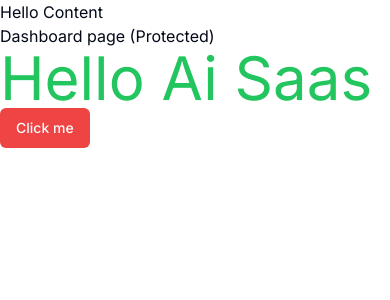
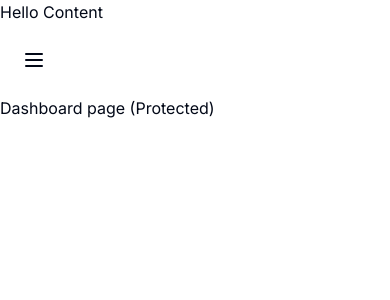
Before and after one commit to nglaizette/my-ai-saas-app, a Next.js app: page /dashboard in a window 390 px wide. Shown: the top 300 px of the page. Built offline with nearby package versions, Linux system fonts and the light colour scheme.

Commit message:
Création Navbar + Ménage

```diff
--- a/app/(dashboard)/(routes)/dashboard/page.tsx
+++ b/app/(dashboard)/(routes)/dashboard/page.tsx
@@ -1,15 +1,7 @@
-import { Button } from "@/components/ui/button";
-import { UserButton } from "@clerk/nextjs";
-
 export default function DashboardPage() {
   return (
     <div>
       <p>Dashboard page (Protected)</p>
-      <p className="text-6xl text-green-500">Hello Ai Saas</p>
-      <Button variant="destructive">Click me</Button>
-      <div>
-        <UserButton afterSignOutUrl="/"/>
-      </div>
     </div>
     );
 }
--- a/app/(dashboard)/layout.tsx
+++ b/app/(dashboard)/layout.tsx
@@ -1,3 +1,5 @@
+import Navbar from "@/components/navbar";
+
 const DashboardLayout = ({
 	children
 }: {
@@ -12,6 +14,7 @@ const DashboardLayout = ({
 			</div>
 			<main className="md:pl-72">
 				Hello Content
+				<Navbar />
 				{children}
 			</main>
 		</div>
--- /dev/null
+++ b/components/navbar.tsx
@@ -0,0 +1,18 @@
+import { Button } from "@/components/ui/button";
+import { UserButton } from "@clerk/nextjs";
+import { Menu } from "lucide-react";
+
+const Navbar = () =>{
+	return (
+		<div className="flex items-center p-4">
+			<Button variant="ghost" size="icon" className="md:hidden">
+				<Menu />
+			</Button>
+			<div className="flex w-full justify-end">
+				<UserButton afterSignOutUrl="/"/>
+			</div>
+		</div>
+	);
+}
+
+export default Navbar
```
